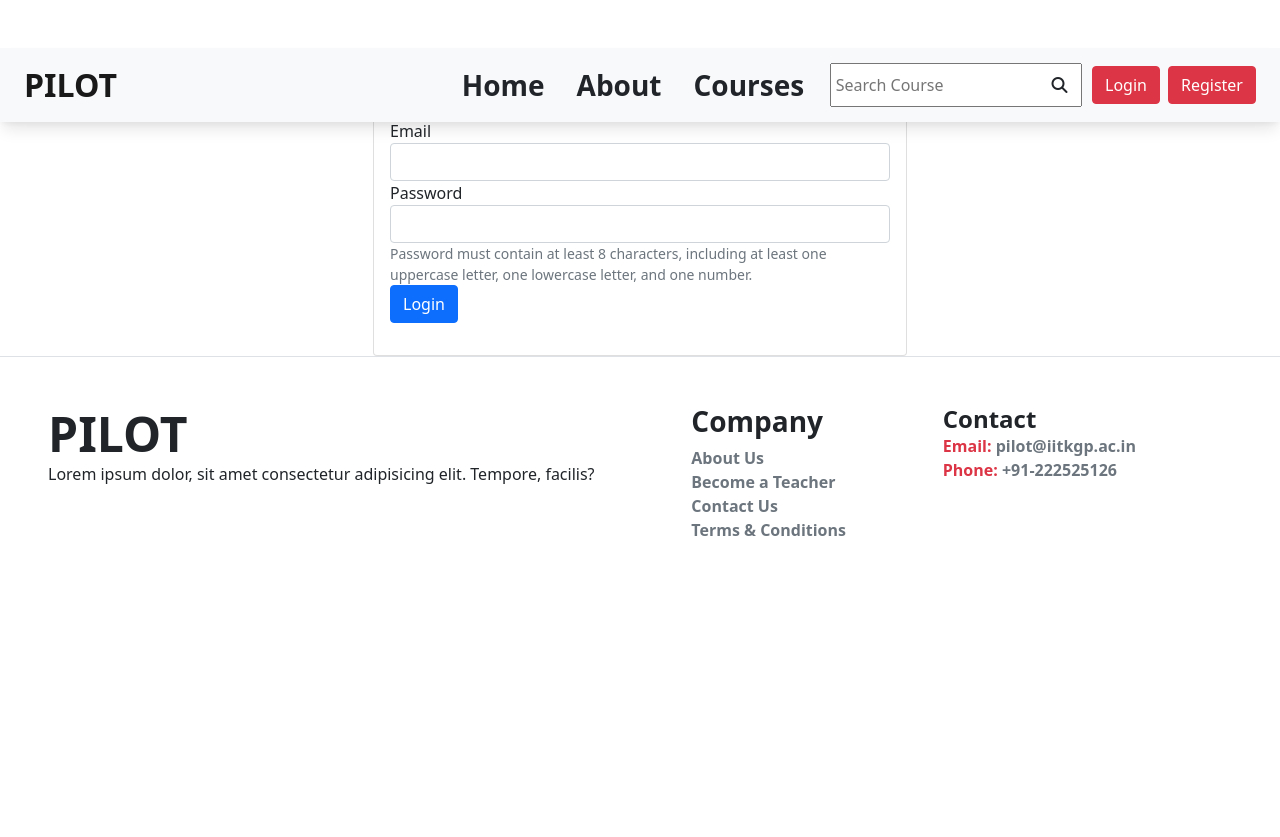
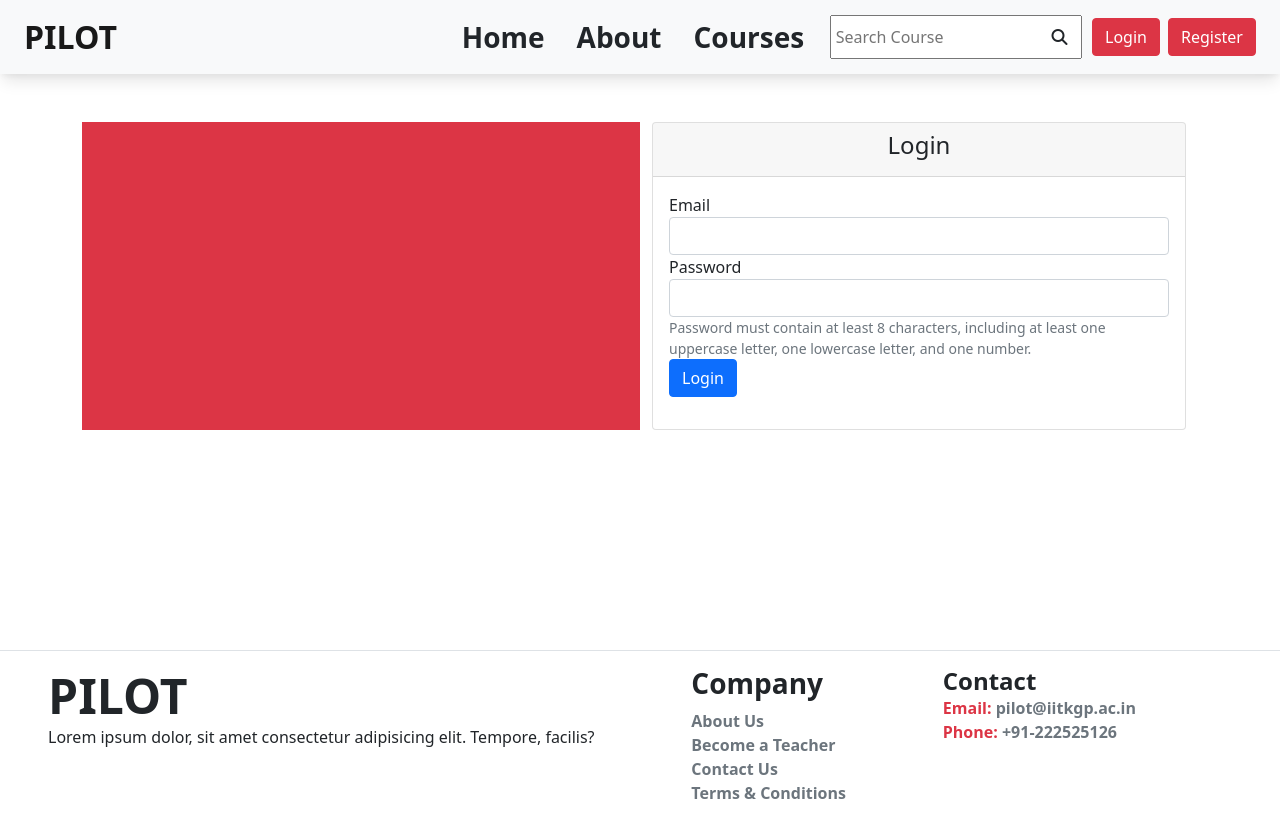
Before and after one commit to ayushsaxenagithub/PilotLMS, a Django app: page /user/login/ in a window 1280 px wide. Before the commit the page ends 536 px from the top, so only its background shows below. Run offline with Django 4.2, Linux system fonts and the light colour scheme; some libraries are stand-ins or nearby versions.

Commit message:
updated baseHTML

```diff
--- a/templates/main/base.html
+++ b/templates/main/base.html
@@ -49,7 +49,7 @@
   </head>
   <body>
     <nav
-      class="navbar navbar-expand-lg navbar-light bg-light p-0 py-2 position-fixed w-100"
+      class="navbar navbar-expand-lg navbar-light bg-light p-0 py-2 w-100"
       style="
         box-shadow: rgba(0, 0, 0, 0.1) 0px 10px 15px -3px,
           rgba(0, 0, 0, 0.05) 0px 4px 6px -2px;
@@ -110,7 +110,9 @@
     {% block content %} {% endblock %}
 
     <footer class="m-0 border-top">
-      <div class="w-100 d-flex justify-content-between p-5 flex-wrap gap-5">
+      <div
+        class="w-100 d-flex justify-content-between px-5 py-3 flex-wrap gap-5"
+      >
         <div>
           <h2 class="m-0 text-dark fw-bolder" style="font-size: 3em">PILOT</h2>
           <p class="m-0 text-dark">
--- a/templates/user/login.html
+++ b/templates/user/login.html
@@ -1,42 +1,43 @@
-{% extends 'main/base.html' %}
+{% extends 'main/base.html' %} {% block head %} {% endblock %} {% block title %}
+{% endblock %} {% block content %}
 
-    {% block head %}
-
-    {% endblock %}
-
-
-    {% block title %}
-
-    {% endblock %}
-
-    {% block content %}
-
-    <div class="container mt-5">
+<div class="container my-5" style="height: 60vh">
   <div class="row justify-content-center">
+    <div class="col-md-6 bg-danger"></div>
     <div class="col-md-6">
       <div class="card">
         <div class="card-header text-center">
           <h4>Login</h4>
         </div>
         <div class="card-body">
-                {% if messages %}
-                  {% for message in messages %}
+          {% if messages %} {% for message in messages %}
           <div class="alert alert-danger">{{ message }}</div>
-                  {% endfor %}
-                {% endif %}
+          {% endfor %} {% endif %}
           <form method="post">
             {% csrf_token %}
             <div class="form-group">
               <label>Email</label>
-                    <input type="email" class="form-control" name="email" required>
+              <input type="email" class="form-control" name="email" required />
             </div>
             <div class="form-group">
               <label>Password</label>
-                    <input type="password" class="form-control" name="password" required oninput="checkPassword(this)">
-                    <small id="passwordHelp" class="form-text text-muted">Password must contain at least 8 characters, including at least one uppercase letter, one lowercase letter, and one number.</small>
+              <input
+                type="password"
+                class="form-control"
+                name="password"
+                required
+                oninput="checkPassword(this)"
+              />
+              <small id="passwordHelp" class="form-text text-muted"
+                >Password must contain at least 8 characters, including at least
+                one uppercase letter, one lowercase letter, and one
+                number.</small
+              >
             </div>
             <div class="form-group">
-                    <button type="submit" class="btn btn-primary btn-block">Login</button>
+              <button type="submit" class="btn btn-primary btn-block">
+                Login
+              </button>
             </div>
           </form>
         </div>
@@ -52,20 +53,13 @@
     var isValid = regex.test(password);
 
     if (isValid) {
-            input.setCustomValidity('');
+      input.setCustomValidity("");
     } else {
-            input.setCustomValidity('Password must contain at least 8 characters, including at least one uppercase letter, one lowercase letter, and one number.');
+      input.setCustomValidity(
+        "Password must contain at least 8 characters, including at least one uppercase letter, one lowercase letter, and one number."
+      );
     }
   }
 </script>
 
-
-
-
-
-
-
-
-
-
 {% endblock %}
```
Lines whose indentation alone changed are shown as unchanged.
